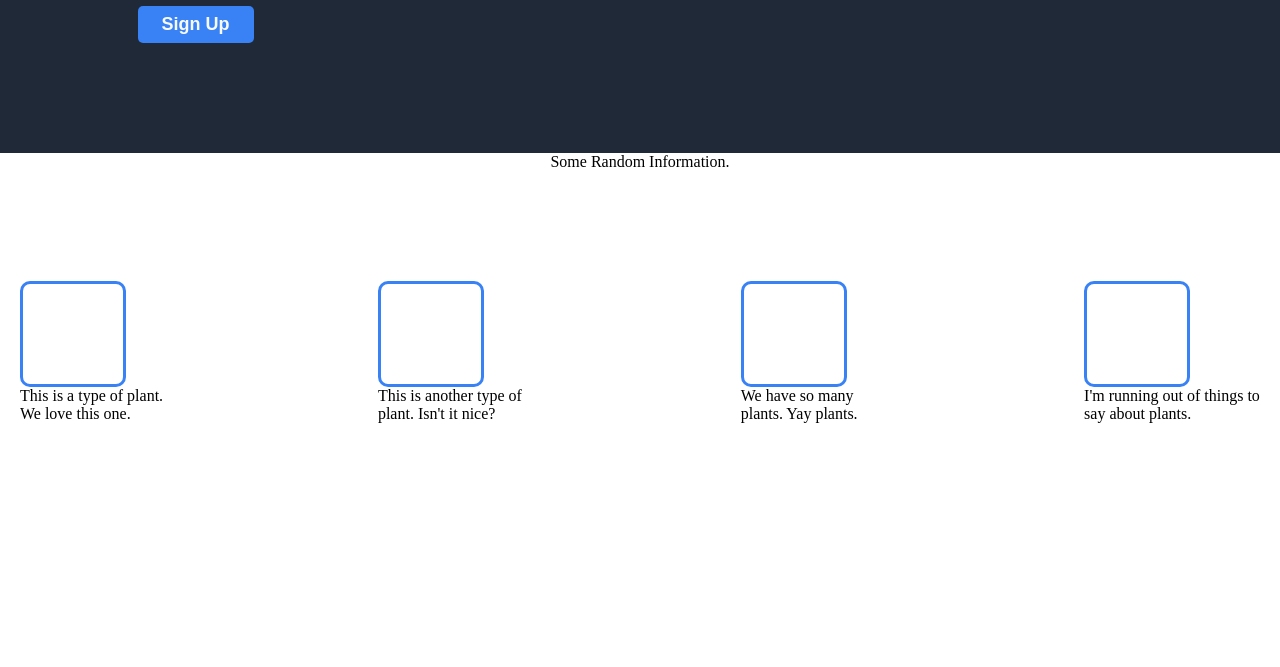
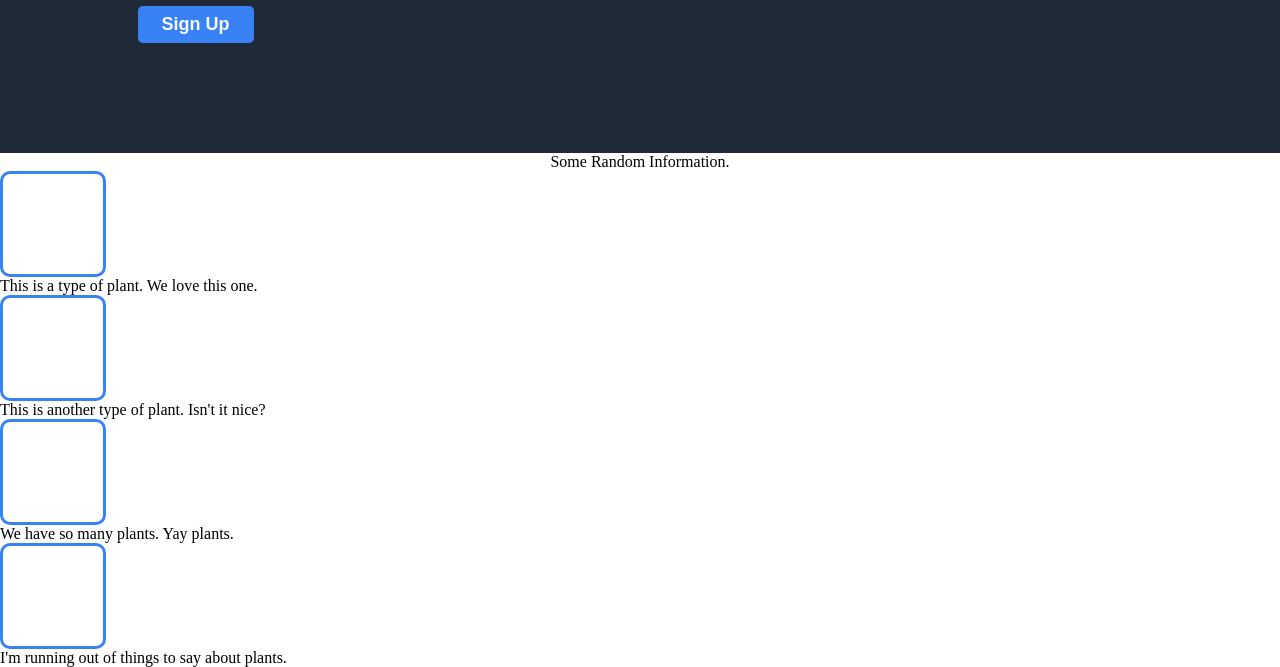
Before and after one commit to Soham-123-code/Landing-Page, a plain HTML site: page index.html in a window 1280 px wide. Shown: the part 388-1055 px from the top of the page. Before the commit the page ends 921 px from the top, so only its background shows below. Drawn offline with Linux system fonts and the light colour scheme.

```diff
--- a/index.html
+++ b/index.html
@@ -32,7 +32,7 @@
     </div>
     <div class="main-body">
         <div class="title">Some Random Information.</div>
-        <div class="container">
+        <div class="storage">
             <div class="info">
               <div class="boxes"></div>
               <div class="text">This is a type of plant. We love this one.</div>
```
